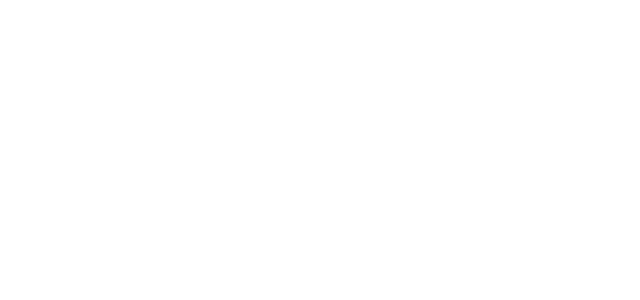
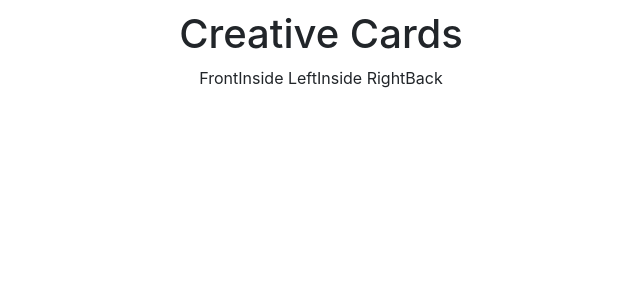
Before and after one commit to sahilmob/vue-greeting-cards, a Vue app: page / in a window 1280 px wide. Shown: the top 300 px of the page, without its empty margins (319-959 px from the left). Built offline with nearby package versions, Linux system fonts and the light colour scheme.

Commit message:
Add Header component

```diff
--- a/src/App.vue
+++ b/src/App.vue
@@ -2,13 +2,19 @@
   <div class="container">
     <div class="row">
       <div class="col-sm-12">
-
+        <Header></Header>
       </div>
     </div>
   </div>
 </template>
 
 <script>
+import Header from "./components/Header";
+export default {
+  components: {
+    Header
+  }
+};
 </script>
 
 <style>
--- /dev/null
+++ b/src/components/Header.vue
@@ -0,0 +1,21 @@
+<template>
+    <div>
+        <h1 class="text-center">Creative Cards</h1>
+        <ul class="nav justify-content-center">
+            <li class="nav-item">Front</li>
+            <li class="nav-item">Inside Left</li>
+            <li class="nav-item">Inside Right</li>
+            <li class="nav-item">Back</li>
+        </ul>
+    </div>
+</template>
+
+<script>
+export default {};
+</script>
+
+<style scoped>
+h1 {
+  margin-top: 10px;
+}
+</style>
```
